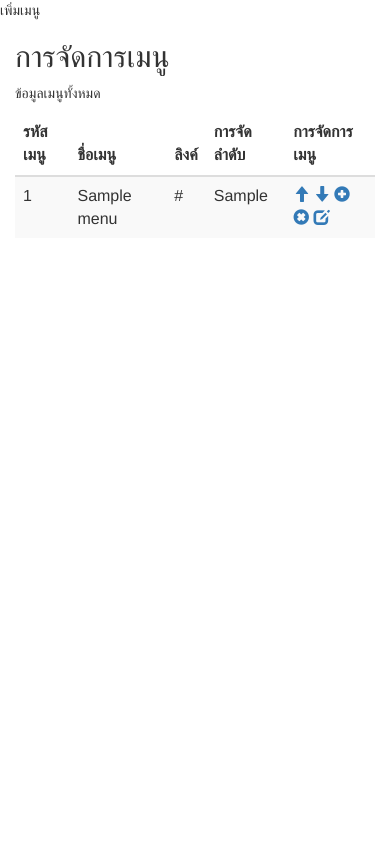
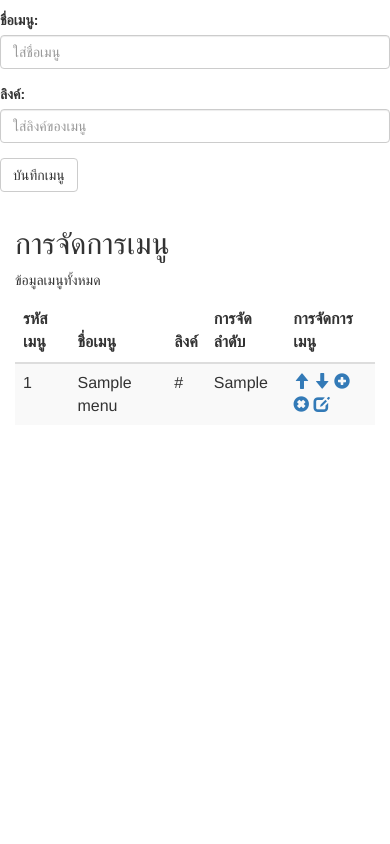
Before and after one commit to bombomstory/PongLangCMS, a PHP site: page /menu-manage.php?do=add_menu&id=1 in a window 390 px wide. Run offline with PHP 8.4, Linux system fonts and the light colour scheme; tables that the repository leaves empty or names only in its code hold one stand-in row (values such as "Sample post"); data that the repository does not hold is empty.

Commit message:
menu-manage.php

```diff
--- a/GH/menu-manage.php
+++ b/GH/menu-manage.php
@@ -1,8 +1,8 @@
 <?php
     require_once("config.php");
-    $do = $_GET["do"];
-    $id = $_GET["id"];
-    $orders = $_GET["orders"];
+    $do = (!empty($_GET["do"])) ? $_GET["do"] : "";
+    $id = (!empty($_GET["id"])) ? $_GET["id"] : "";
+    $orders = (!empty($_GET["orders"])) ? $_GET["orders"] : "";
 
     switch ($do) {
         case "increase_menu_orders":
@@ -19,13 +19,49 @@
           echo "ลดลำดับออร์เดอร์ลง";
           break;
         case "add_menu":
-          echo "เพิ่มเมนู";
+?>
+<p>
+<form class="form-horizontal" method="POST" action="menu-manage.php?do=save_add_menu">
+  <div class="form-group">
+    <label class="control-label col-sm-2" for="menuname">ชื่อเมนู:</label>
+    <div class="col-sm-10">
+      <input type="text" class="form-control" name="menuname" id="menuname" placeholder="ใส่ชื่อเมนู">
+    </div>
+  </div>
+  <div class="form-group">
+    <label class="control-label col-sm-2" for="link">ลิงค์:</label>
+    <div class="col-sm-10">
+      <input type="text" class="form-control" name="link" id="link" placeholder="ใส่ลิงค์ของเมนู">
+    </div>
+  </div>
+  <div class="form-group">
+    <div class="col-sm-offset-2 col-sm-10">
+      <button type="submit" class="btn btn-default">บันทึกเมนู</button>
+    </div>
+  </div>
+</form>
+</p>
+<?php
+          break;
+        case "save_add_menu":
+
+          $menuname = (!empty($_POST["menuname"])) ? $_POST["menuname"] : "";
+          $link = (!empty($_POST["link"])) ? $_POST["link"] : "";
+
+          $sql = "SELECT max(orders) as max_orders FROM plcms_menu";
+          $result = mysqli_query($conn, $sql);
+          $row = mysqli_fetch_assoc($result);
+          $max_orders = $row["max_orders"]+1;
+
+          $sql = "INSERT INTO plcms_menu (id, menuname, link, orders) VALUES (NULL, \"$menuname\", \"$link\", ".$max_orders.");";
+          mysqli_query($conn, $sql);
+
           break;
         case "delete_menu":
-            echo "ลบเมนู";
+            $sql = "DELETE FROM plcms_menu WHERE plcms_menu.`id` = ".$id.";";
+            mysqli_query($conn, $sql);
             break;
-        case "edit_menu":
-            echo "แก้ไขเมนู";
+        case "":
             break;
         default:
           echo "<h1>ขออภัย ไม่พบคำสั่งนี้!!</h1>";
@@ -41,6 +77,7 @@
   <link rel="stylesheet" href="https://maxcdn.bootstrapcdn.com/bootstrap/3.4.1/css/bootstrap.min.css">
   <script src="https://ajax.googleapis.com/ajax/libs/jquery/3.5.1/jquery.min.js"></script>
   <script src="https://maxcdn.bootstrapcdn.com/bootstrap/3.4.1/js/bootstrap.min.js"></script>
+
 </head>
 <body>
 
@@ -75,10 +112,31 @@
             <a href="?do=increase_menu_orders&id=<?=$row["id"];?>&orders=<?=$row["orders"];?>"><span class="glyphicon glyphicon-arrow-up"></span></a>
             <a href="?do=decrease_menu_orders&id=<?=$row["id"];?>&orders=<?=$row["orders"];?>"><span class="glyphicon glyphicon-arrow-down"></span></a>
             <a href="?do=add_menu&id=<?=$row["id"];?>"><span class="glyphicon glyphicon-plus-sign"></span></a>
-            <a href="?do=delete_menu&id=<?=$row["id"];?>"><span class="glyphicon glyphicon-remove-sign"></span></a>
+            <a href="#" data-toggle="modal" data-target="#exampleModal<?=$row["id"];?>"><span class="glyphicon glyphicon-remove-sign"></span></a>
             <a href="?do=edit_menu&id=<?=$row["id"];?>"><span class="glyphicon glyphicon-edit"></span></a>
         </td>
       </tr>
+
+      <div class="modal fade" id="exampleModal<?=$row["id"];?>" tabindex="-1" role="dialog" aria-labelledby="exampleModalLabel" aria-hidden="true">
+          <div class="modal-dialog" role="document">
+              <div class="modal-content" action="menu-manage.php">
+                <div class="modal-header">
+                    <h5 class="modal-title" id="exampleModalLabel">Delete </h5>
+                    <button type="button" class="close" data-dismiss="modal" aria-label="Close">
+                    <span aria-hidden="true">&times;</span>
+                    </button>
+                </div>
+                <div class="modal-body">
+                    คุณต้องการลบเมนูหมายเลข <?=$row["id"];?> ใช่หรือไม่?
+                </div>
+                <div class="modal-footer">
+                    <button type="button" class="btn btn-secondary" data-dismiss="modal">Close</button>
+                    <a href="?do=delete_menu&id=<?=$row["id"];?>" class="btn btn-danger">Delete</a>
+                </div>
+              </div>
+          </div>
+      </div>
+
 <?php
     } // End of while($row = mysqli_fetch_assoc($result))
 ?>
```
